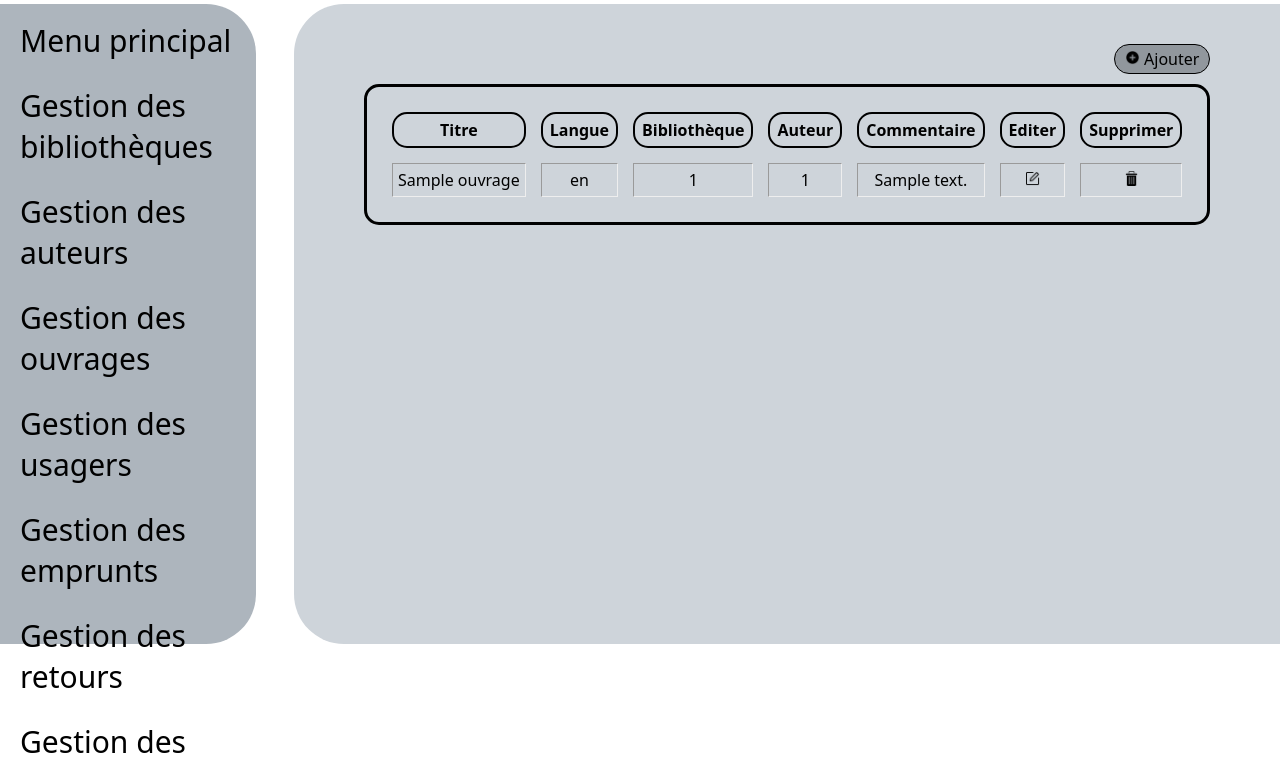
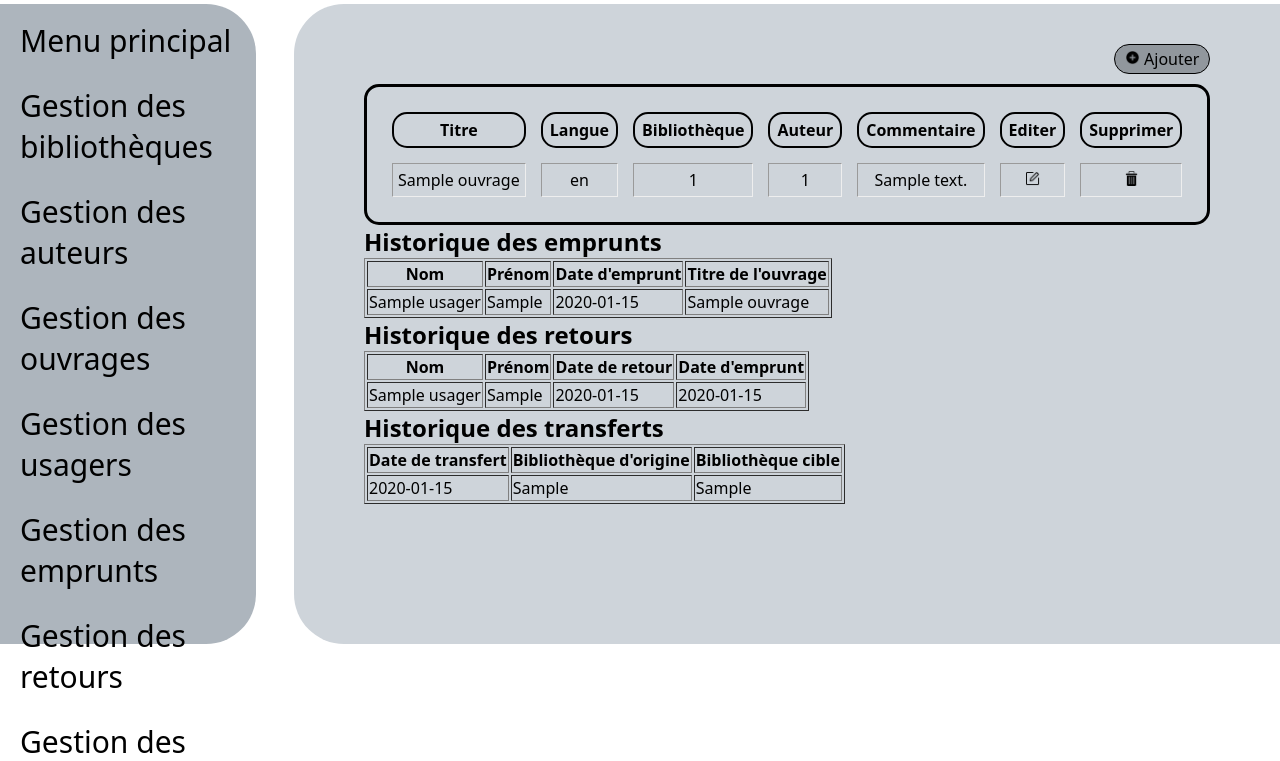
Before and after one commit to TusseauElouan/GrosProjetSaMere, a PHP site: page /Pages/Ouvrages/ouvrages_01.php in a window 1280 px wide. Shown: the part 124-885 px from the top of the page. Run offline with PHP 8.4, Linux system fonts and the light colour scheme; tables that the repository leaves empty hold one stand-in row (values such as "Sample post").

Commit message:
historique

```diff
--- a/Pages/Ouvrages/ouvrages_01.php
+++ b/Pages/Ouvrages/ouvrages_01.php
@@ -36,7 +36,15 @@ if (isset($_REQUEST['type'])) {
                     </a>
                 </div>
                 <table class="tableau-liste" border="1" cellpadding="5px 7px">
-                    <tr><th>Titre</th><th>Langue</th><th>Bibliothèque</th><th>Auteur</th><th>Commentaire</th><th>Editer</th><th>Supprimer</th></tr>
+                    <tr>
+                        <th>Titre</th>
+                        <th>Langue</th>
+                        <th>Bibliothèque</th>
+                        <th>Auteur</th>
+                        <th>Commentaire</th>
+                        <th>Editer</th>
+                        <th>Supprimer</th>
+                    </tr>
                     <?php
                         $sql = 'SELECT * FROM ouvrage';
                         $temp = $pdo->query($sql);
@@ -56,14 +64,74 @@ if (isset($_REQUEST['type'])) {
                         <td><?= $commentaire ?></td>
                         <td>
                             <a href='ouvrages_02.php?id=<?= $id?>'>
-                                <img src="../../Medias/editform.png" class="boutonsform" alt="edit" title="edit"></a>
+                                <img src="../../Medias/editform.png" class="boutonsform" alt="edit" title="edit">
+                            </a>
                         </td>
                         <td>
                             <a onclick="return confirm('Voulez-vous vraiment supprimer cet ouvrage ?')" href='ouvrages_01.php?type=supp&numero_ouvrage=<?=$id?>'>
-                                <img src="../../Medias/supprimerform.png" class="boutonsform" alt="supprimer" title="supprimer"></a>
+                                <img src="../../Medias/supprimerform.png" class="boutonsform" alt="supprimer" title="supprimer">
+                            </a>
                         </td>
                     </tr>
                     <?php
+                        }
+                    ?>
+                </table>
+                <h2>Historique des emprunts</h2>
+                <table border='1'>
+                    <tr>
+                        <th>Nom</th>
+                        <th>Prénom</th>
+                        <th>Date d'emprunt</th>
+                        <th>Titre de l'ouvrage</th>
+                    </tr>
+                    <?php
+                        $sql_emprunts = "SELECT e.date_emprunt, u.nom_usager, u.prenom_usager, o.titre_ouvrage
+                                        FROM emprunt e
+                                        JOIN usager u ON e.numero_usager = u.numero_usager
+                                        JOIN ouvrage o ON e.numero_ouvrage = o.numero_ouvrage";
+                        $result_emprunts = $pdo->query($sql_emprunts);
+                        while($row = $result_emprunts->fetch(PDO::FETCH_ASSOC)){
+                            echo "<tr><td>".$row['nom_usager']."</td><td>".$row['prenom_usager']."</td><td>".$row['date_emprunt']."</td><td>".$row['titre_ouvrage']."</td></tr>";
+                        }
+                    ?>
+                </table>
+
+                <h2>Historique des retours</h2>
+                <table border='1'>
+                    <tr>
+                        <th>Nom</th>
+                        <th>Prénom</th>
+                        <th>Date de retour</th>
+                        <th>Date d'emprunt</th>
+                    </tr>
+                    <?php
+                        $sql_retours = "SELECT r.date_retour, u.nom_usager, u.prenom_usager, e.date_emprunt
+                                        FROM retour r
+                                        JOIN emprunt e ON r.numero_emprunt = e.numero_emprunt
+                                        JOIN usager u ON e.numero_usager = u.numero_usager";
+                        $result_retours = $pdo->query($sql_retours);
+                        while($row = $result_retours->fetch(PDO::FETCH_ASSOC)){
+                            echo "<tr><td>".$row['nom_usager']."</td><td>".$row['prenom_usager']."</td><td>".$row['date_retour']."</td><td>".$row['date_emprunt']."</td></tr>";
+                        }
+                    ?>
+                </table>
+
+                <h2>Historique des transferts</h2>
+                <table border='1'>
+                    <tr>
+                        <th>Date de transfert</th>
+                        <th>Bibliothèque d'origine</th>
+                        <th>Bibliothèque cible</th>
+                    </tr>
+                    <?php
+                        $sql_transferts = "SELECT t.date_transfert, b1.ville_bibliotheque AS origine, b2.ville_bibliotheque AS cible
+                                            FROM transfert t
+                                            JOIN bibliotheque b1 ON t.numero_bibliotheque_origine = b1.numero_bibliotheque
+                                            JOIN bibliotheque b2 ON t.numero_bibliotheque_cible = b2.numero_bibliotheque";
+                        $result_transferts = $pdo->query($sql_transferts);
+                        while($row = $result_transferts->fetch(PDO::FETCH_ASSOC)){
+                            echo "<tr><td>".$row['date_transfert']."</td><td>".$row['origine']."</td><td>".$row['cible']."</td></tr>";
                         }
                     ?>
                 </table>
```
Lines whose indentation alone changed are shown as unchanged.
